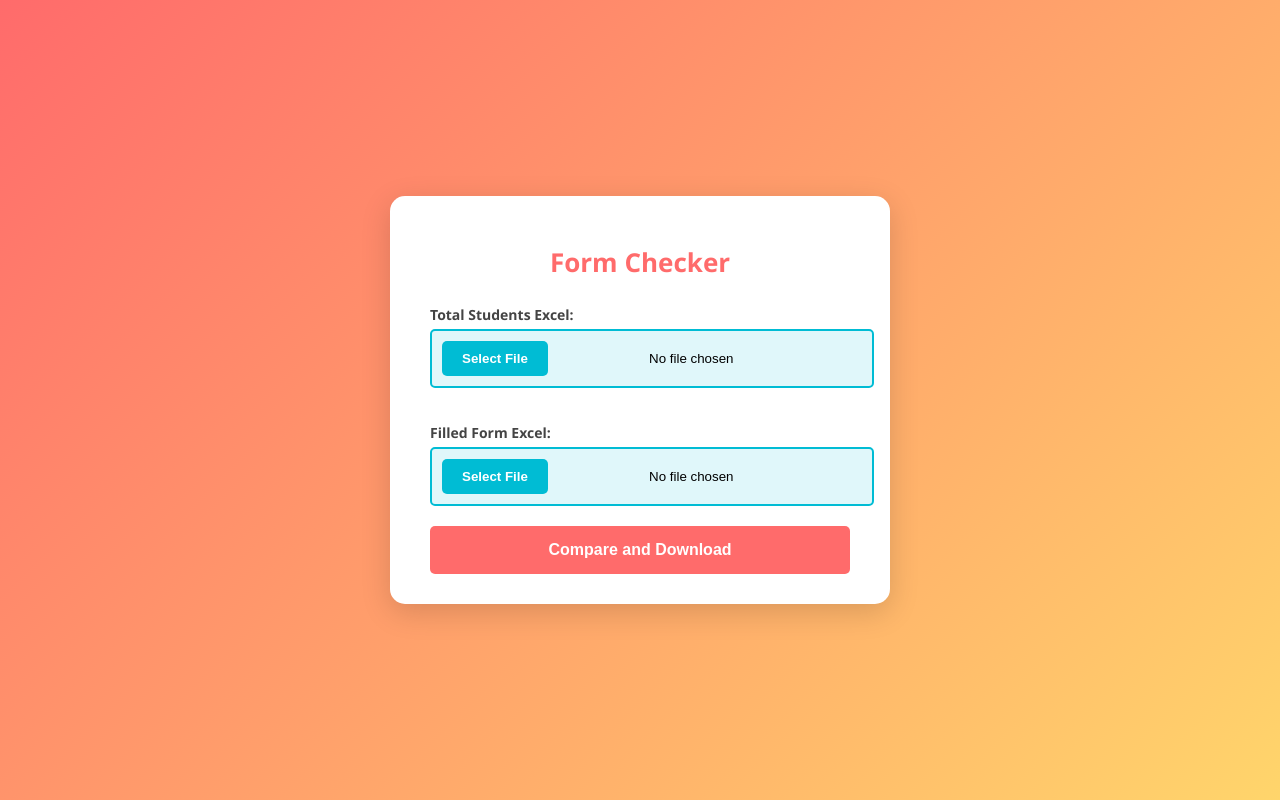
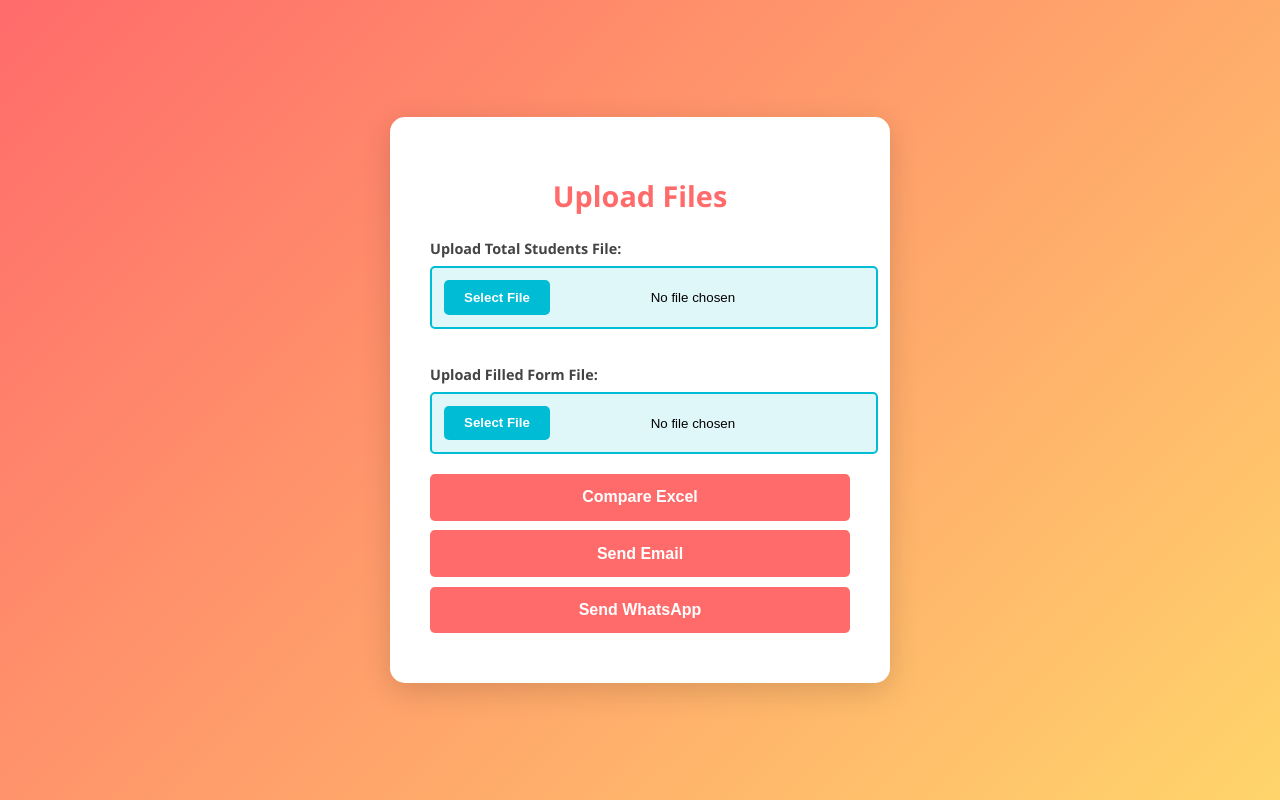
Before and after one commit to MARSHMELLO-4/form_tracker, a Django app: page / in a window 1280 px wide. Run offline with Django 5.2, Linux system fonts and the light colour scheme.

Commit message:
this is the commit 30-09-24

```diff
--- a/form_tracker/settings.py
+++ b/form_tracker/settings.py
@@ -130,4 +130,4 @@ EMAIL_HOST = 'smtp.gmail.com'
 EMAIL_PORT = 587
 EMAIL_USE_TLS = True
 EMAIL_HOST_USER = 'aman2004agrawal@gmail.com'
-EMAIL_HOST_PASSWORD = ''
+EMAIL_HOST_PASSWORD = 'kxax xqws attx sykc'
--- a/tracker/templates/tracker/upload.html
+++ b/tracker/templates/tracker/upload.html
@@ -1,5 +1,6 @@
 <!DOCTYPE html>
 <html lang="en">
+{% load static %}
 <head>
     <meta charset="UTF-8">
     <meta name="viewport" content="width=device-width, initial-scale=1.0">
@@ -7,18 +8,18 @@
     <style>
         body {
             font-family: 'Segoe UI', Tahoma, Geneva, Verdana, sans-serif;
-            background-color: #f0f8ff;
             margin: 0;
             padding: 0;
             display: flex;
             justify-content: center;
             align-items: center;
-            height: 100vh;
+            min-height: 100vh;
             background: linear-gradient(135deg, #ff6b6b, #ffd56b);
         }
+
         .container {
             background-color: #ffffff;
-            padding: 30px 40px;
+            padding: 2.5rem;
             border-radius: 15px;
             box-shadow: 0 8px 30px rgba(0, 0, 0, 0.15);
             max-width: 500px;
@@ -26,100 +27,131 @@
             box-sizing: border-box;
             transition: transform 0.3s ease, box-shadow 0.3s ease;
         }
+
         .container:hover {
             transform: scale(1.03);
             box-shadow: 0 12px 40px rgba(0, 0, 0, 0.2);
         }
+
         h1 {
             text-align: center;
-            color: #333;
-            font-size: 26px;
-            margin-bottom: 25px;
+            color: #ff6b6b;
+            font-size: 1.8rem;
+            margin-bottom: 1.5rem;
             font-weight: 700;
-            color: #ff6b6b;
         }
+
         label {
             display: block;
-            margin: 15px 0 5px;
+            margin: 1rem 0 0.5rem;
             color: #444;
             font-weight: bold;
-            font-size: 14px;
+            font-size: 0.9rem;
         }
+
         input[type="file"] {
             width: 100%;
-            padding: 10px;
-            margin-bottom: 20px;
+            padding: 0.75rem;
+            margin-bottom: 1.25rem;
             border: 2px solid #00bcd4;
             border-radius: 5px;
             background-color: #e0f7fa;
             cursor: pointer;
             transition: border-color 0.3s ease, background-color 0.3s ease;
         }
+
         input[type="file"]:hover {
             border-color: #0097a7;
             background-color: #b2ebf2;
         }
-        input[type="submit"] {
+
+        button[type="submit"] {
             width: 100%;
-            padding: 15px;
+            padding: 0.9rem;
             background-color: #ff6b6b;
             border: none;
             border-radius: 5px;
             color: #fff;
-            font-size: 16px;
+            font-size: 1rem;
             font-weight: bold;
             cursor: pointer;
             transition: background-color 0.3s ease;
+            margin-bottom: 0.6rem;
         }
-        input[type="submit"]:hover {
+
+        button[type="submit"]:hover {
             background-color: #e64a19;
         }
+
         ::-webkit-file-upload-button {
             visibility: hidden;
         }
+
         input[type="file"]::before {
             content: 'Select File';
             display: inline-block;
             background: #00bcd4;
             color: white;
             border: none;
-            padding: 10px 20px;
+            padding: 0.6rem 1.25rem;
             outline: none;
             white-space: nowrap;
             cursor: pointer;
             border-radius: 5px;
-            margin-right: 10px;
+            margin-right: 0.6rem;
             font-weight: bold;
             transition: background-color 0.3s ease;
         }
+
         input[type="file"]:hover::before {
             background-color: #0097a7;
         }
+
+        p {
+            margin: 0.5rem 0;
+            font-size: 0.9rem;
+            color: #666;
+        }
+
         @media (max-width: 600px) {
             .container {
-                padding: 20px 30px;
+                padding: 1.5rem;
             }
+
             h1 {
-                font-size: 22px;
+                font-size: 1.4rem;
             }
-            input[type="submit"] {
-                padding: 12px;
+
+            button[type="submit"] {
+                padding: 0.75rem;
+                font-size: 0.9rem;
             }
         }
     </style>
 </head>
 <body>
     <div class="container">
-        <h1>Form Checker</h1>
-        <form method="post" enctype="multipart/form-data">
+        <h1>Upload Files</h1>
+        <form method="POST" enctype="multipart/form-data">
             {% csrf_token %}
-            <label for="total_students">Total Students Excel:</label>
-            <input type="file" id="total_students" name="total_students" accept=".xlsx" required>
 
-            <label for="filled_form">Filled Form Excel:</label>
-            <input type="file" id="filled_form" name="filled_form" accept=".xlsx" required>
+            <label for="total_students">Upload Total Students File:</label>
+            <input type="file" name="total_students" id="total_students">
 
-            <input type="submit" value="Compare and Download">
+            <label for="filled_form">Upload Filled Form File:</label>
+            <input type="file" name="filled_form" id="filled_form">
+
+            {% if total_students_name %}
+                <p>Selected file: {{ total_students_name }}</p>
+            {% endif %}
+
+            {% if filled_form_name %}
+                <p>Selected file: {{ filled_form_name }}</p>
+            {% endif %}
+
+            <button type="submit" name="compare_excel">Compare Excel</button>
+            <button type="submit" name="send_email">Send Email</button>
+            <button type="submit" name="send_whatsapp">Send WhatsApp</button>
         </form>
     </div>
 </body>
--- a/tracker/views.py
+++ b/tracker/views.py
@@ -1,49 +1,100 @@
+import base64
+import io
+import pandas as pd
 from django.shortcuts import render
 from django.http import HttpResponse
 from django.core.mail import send_mail
-import pandas as pd
-import io
+import pywhatkit as kit
+import datetime
+
+# Helper function to read the file from session
+def read_excel_from_session(session, file_key):
+    excel_file_base64 = session.get(file_key)
+    if excel_file_base64:
+        excel_file_content = base64.b64decode(excel_file_base64)
+        excel_file = io.BytesIO(excel_file_content)
+        return pd.read_excel(excel_file)
+    return None
+
+def send_whatsapp_message(phone_no, message):
+    # Format the phone number
+    if not phone_no.startswith('+91'):
+        phone_no = f'+91{phone_no}'
+
+    # Calculate the current time for sending the message
+    now = datetime.datetime.now()
+    hour = now.hour
+    minute = now.minute + 2  # Send message 2 minutes later
+
+    # Send the WhatsApp message using pywhatkit
+    try:
+        kit.sendwhatmsg(phone_no, message, hour, minute, 20, tab_close=True)
+        print(f"WhatsApp message scheduled to be sent to {phone_no}")
+    except Exception as e:
+        print(f"Failed to send WhatsApp to {phone_no}: {e}")
 
 def compare_excel(request):
     if request.method == 'POST':
-        total_students = request.FILES['total_students']
-        filled_form = request.FILES['filled_form']
+        if 'total_students' in request.FILES and 'filled_form' in request.FILES:
+            total_students = request.FILES['total_students']
+            filled_form = request.FILES['filled_form']
 
-        # Read Excel files
-        df_total = pd.read_excel(total_students)
-        df_filled = pd.read_excel(filled_form)
+            # Store the uploaded files in session as base64 strings along with the file names
+            request.session['total_students'] = base64.b64encode(total_students.read()).decode('utf-8')
+            request.session['filled_form'] = base64.b64encode(filled_form.read()).decode('utf-8')
+            request.session['total_students_name'] = total_students.name
+            request.session['filled_form_name'] = filled_form.name
 
-        # Check if 'Student ID' and 'Email' columns exist in both dataframes
+        # Read files from session
+        df_total = read_excel_from_session(request.session, 'total_students')
+        df_filled = read_excel_from_session(request.session, 'filled_form')
+
+        if df_total is None or df_filled is None:
+            return HttpResponse("Error: Please upload the Excel files before proceeding.", status=400)
+
+        # Error handling for missing columns
         if 'Student ID' not in df_total.columns or 'Student ID' not in df_filled.columns:
             return HttpResponse("Error: 'Student ID' column not found in one or both Excel files. Please make sure both files have a 'Student ID' column.", status=400)
 
-        if 'Email' not in df_total.columns:
-            return HttpResponse("Error: 'Email' column not found in the total students Excel file.", status=400)
+        if 'Email' not in df_total.columns or 'Phone no.' not in df_total.columns:
+            return HttpResponse("Error: 'Email' or 'Phone no.' column not found in the total students Excel file.", status=400)
 
-        # Compare and find students who didn't fill the form
+        # Identify students who haven't filled the form
         df_not_filled = df_total[~df_total['Student ID'].isin(df_filled['Student ID'])]
 
-        # Send email to students who haven't filled the form
-        for index, row in df_not_filled.iterrows():
-            student_email = row['Email']
-            send_mail(
-                'Reminder: Form Not Filled',
-                'Dear Student, you have not filled out the required form. Please do so at your earliest convenience.',
-                'aman2004agrawal@gmail.com',  # Replace with your email address
-                [student_email],
-                fail_silently=False,
-            )
+        if 'compare_excel' in request.POST:
+            # Generate the Excel file of students who haven't filled the form
+            output = io.BytesIO()
+            with pd.ExcelWriter(output, engine='openpyxl') as writer:
+                df_not_filled.to_excel(writer, index=False)
+            output.seek(0)
 
-        # Generate output Excel file
-        output = io.BytesIO()
-        with pd.ExcelWriter(output, engine='openpyxl') as writer:
-            df_not_filled.to_excel(writer, index=False)
-        output.seek(0)
+            # Return Excel file for download
+            response = HttpResponse(output.read(), content_type='application/vnd.openxmlformats-officedocument.spreadsheetml.sheet')
+            response['Content-Disposition'] = 'attachment; filename=students_not_filled.xlsx'
+            return response
 
-        # Create response
-        response = HttpResponse(output.read(), content_type='application/vnd.openxmlformats-officedocument.spreadsheetml.sheet')
-        response['Content-Disposition'] = 'attachment; filename=students_not_filled.xlsx'
+        if 'send_email' in request.POST:
+            # Send email to students who haven't filled the form
+            for index, row in df_not_filled.iterrows():
+                student_email = row['Email']
+                send_mail(
+                    'Reminder: Form Not Filled',
+                    'Dear Student, you have not filled the form that was circulated. Please fill it ASAP.',
+                    'your_email@gmail.com',
+                    [student_email],
+                    fail_silently=False,
+                )
 
-        return response
+        if 'send_whatsapp' in request.POST:
+            # Send WhatsApp messages to students who haven't filled the form
+            for index, row in df_not_filled.iterrows():
+                phone_no = str(row['Phone no.'])
+                send_whatsapp_message(phone_no, "Dear Student, you haven't filled the form that was circulated. Please fill it as soon as possible.")
 
-    return render(request, 'tracker/upload.html')
+    # Pass the file names to the template
+    context = {
+        'total_students_name': request.session.get('total_students_name'),
+        'filled_form_name': request.session.get('filled_form_name'),
+    }
+    return render(request, 'tracker/upload.html', context)
```
Also changed, not shown: PyWhatKit_DB.txt (added, +25 -0 lines), db.sqlite3.
